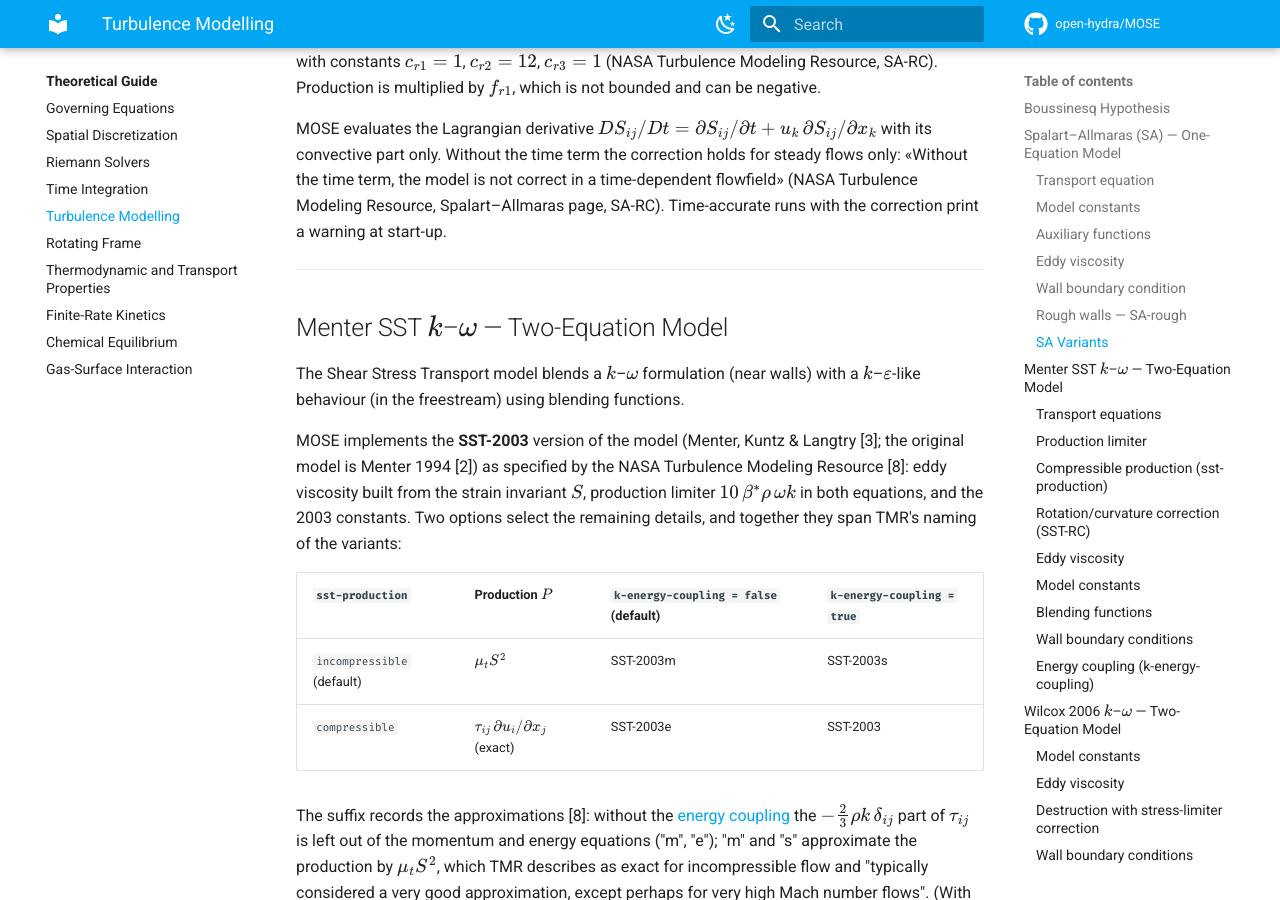
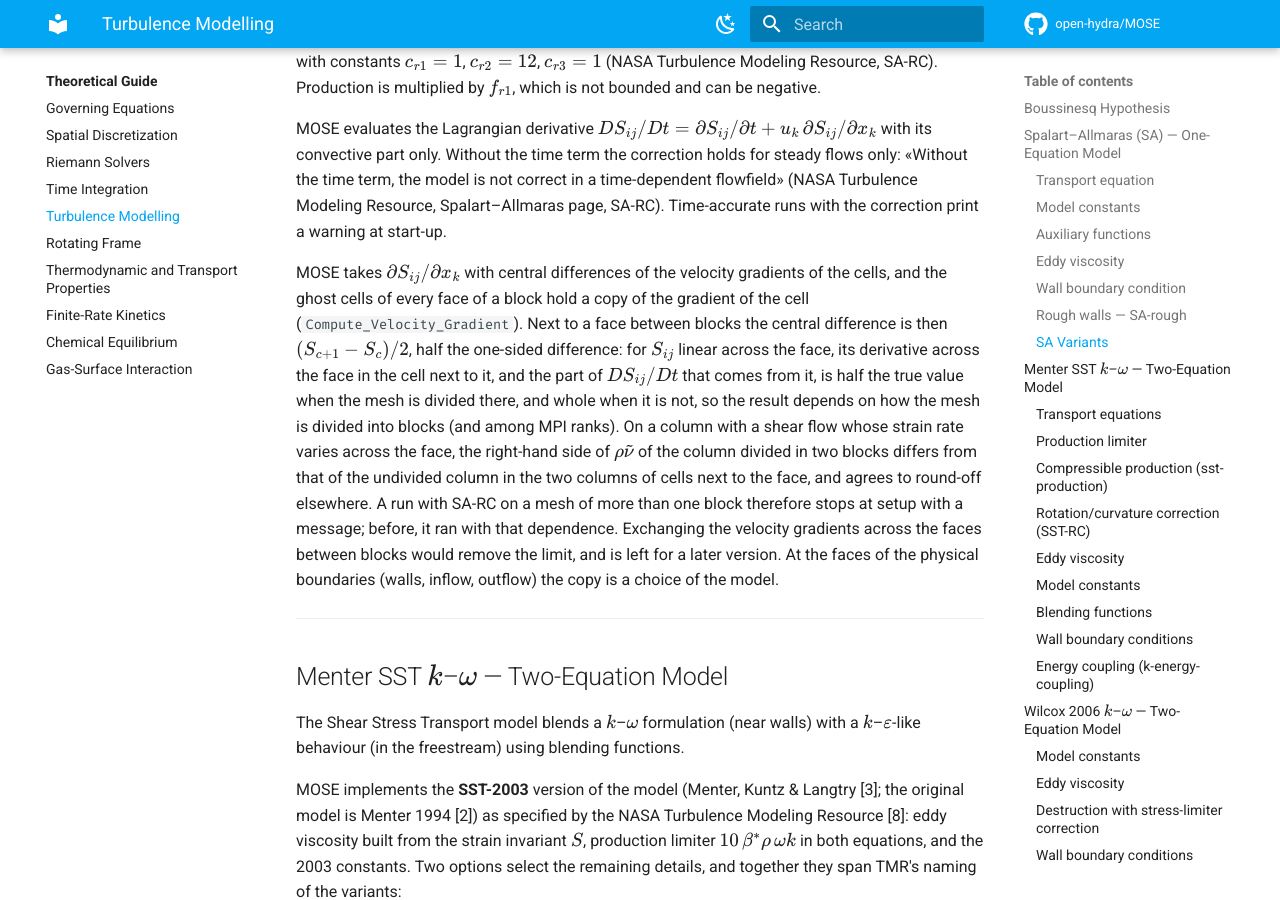
Before and after one commit to open-hydra/MOSE, an MkDocs documentation site: the page built from docs/theory/turbulence.md, in a window 1280 px wide and 900 px high, scrolled down 5097 px. Built offline with MkDocs 1.6.1 and Material for MkDocs 9.7.7, drawn with Linux system fonts in a browser that asks for light colours; comment, search, counter and statistics services are not loaded.

Commit message:
Docs: state where the stencil is exact, and the SA-RC limit
Two additions to the theory guide, from the derivations of the stencil
metric and of the stop of SA-RC on more than one block.

numerics.md: behind a symmetry face, a periodic pair and a rotational
periodic face the face gradient is exact for the linear fields that the
condition allows (g.n = 0 and G = RGR at a symmetry plane, g.T = 0
across a periodic pair, u(R x) = R u(x) across a rotational periodic
face). For a field that breaks the condition the ghost value is not the
value of the field at any point, no position makes the stencil exact,
and the error is proportional to the part that the condition forbids and
stays on the faces next to the boundary. Behind the other faces the
gradient is exact for every linear field.

turbulence.md: why SA-RC stops on a mesh of more than one block. With
the velocity gradient of the cell copied into the ghost cells of a face
between blocks, the central difference of the strain rate in the cell
next to it is half the one-sided difference, so DS/Dt depends on how the
mesh is divided into blocks: on a column divided in two blocks the
right-hand side of rho nu~ differs from that of the undivided column in
the two columns of cells next to the face. The function that the stop
removes (SA-RC on several blocks, with that dependence) comes back with
the exchange of the velocity gradients between blocks, left for a later
version.

Before and after: documentation only.

Class: D (documentation).

Co-Authored-By: Claude Opus 5.5 <noreply@anthropic.com>

```diff
--- a/docs/theory/turbulence.md
+++ b/docs/theory/turbulence.md
@@ -243,6 +243,21 @@ S_{ij}/\partial x_k$ with its convective part only. Without the time term the co
 steady flows only: «Without the time term, the model is not correct in a time-dependent flowfield»
 (NASA Turbulence Modeling Resource, Spalart–Allmaras page, SA-RC). Time-accurate runs with the
 correction print a warning at start-up.
+
+MOSE takes $\partial S_{ij}/\partial x_k$ with central differences of the velocity gradients of the
+cells, and the ghost cells of every face of a block hold a copy of the gradient of the cell
+(`Compute_Velocity_Gradient`). Next to a face between blocks the central difference is then
+$(S_{c+1} - S_c)/2$, half the one-sided difference: for $S_{ij}$ linear across the face, its
+derivative across the face in the cell next to it, and the part of $DS_{ij}/Dt$ that comes from it,
+is half the true value when the mesh is divided there, and whole when it is not, so the result
+depends on how the mesh is divided into blocks (and among MPI ranks).
+On a column with a shear flow whose strain rate varies across the face, the right-hand side of
+$\rho\tilde\nu$ of the column divided in two blocks differs from that of the undivided column in
+the two columns of cells next to the face, and agrees to round-off elsewhere. A run with SA-RC on a
+mesh of more than one block therefore stops
+at setup with a message; before, it ran with that dependence. Exchanging the velocity gradients
+across the faces between blocks would remove the limit, and is left for a later version. At the
+faces of the physical boundaries (walls, inflow, outflow) the copy is a choice of the model.
 
 ---
 
```
Also changed, not shown: docs/theory/numerics.md (+15 -0 lines).
